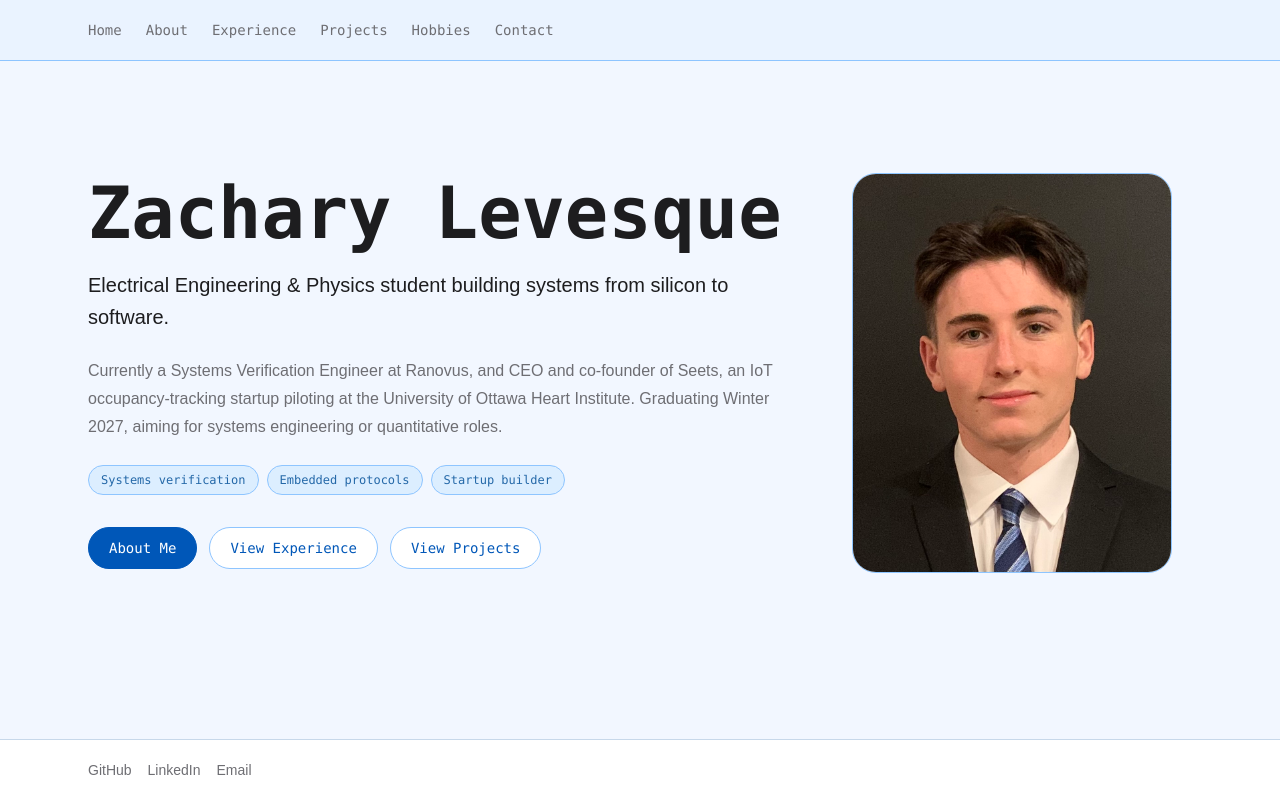
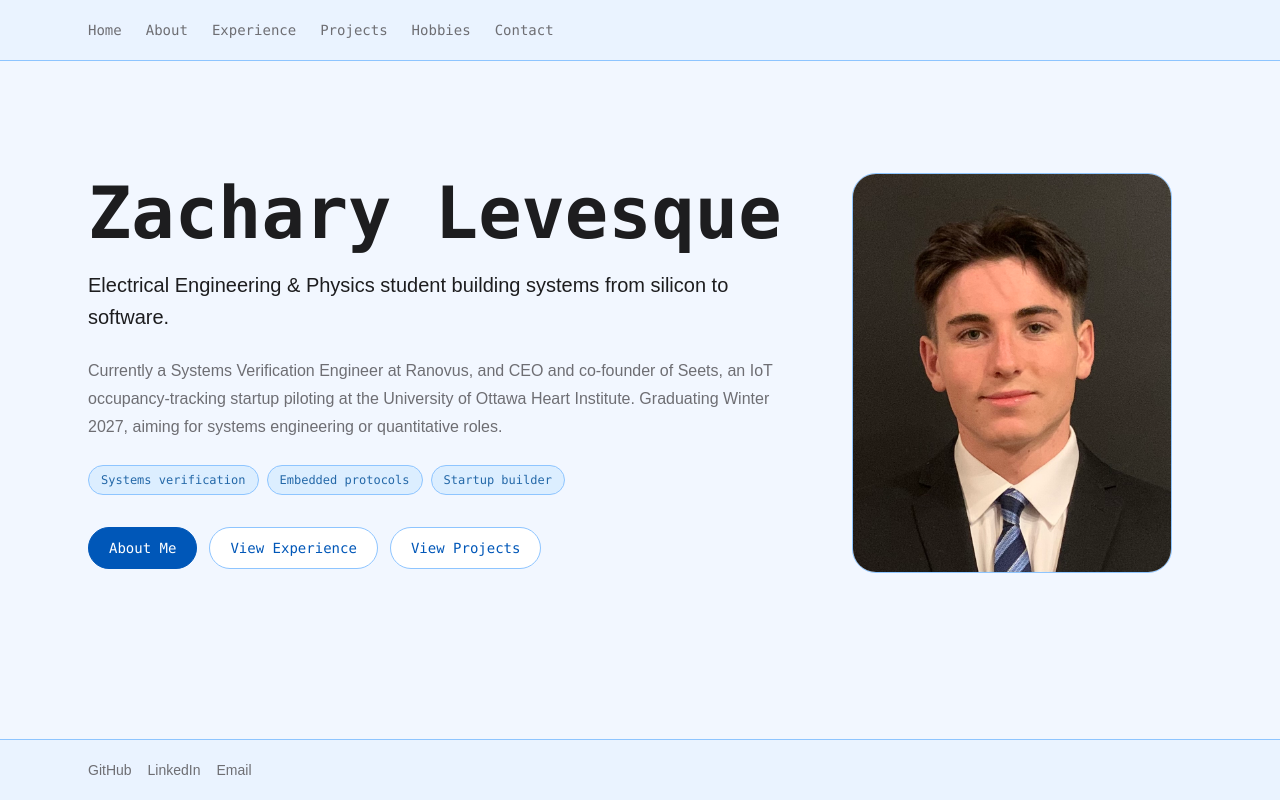
Before and after one commit to Zachary-Levesque/Portfolio, a Next.js app: page / in a window 1280 px wide. Built offline with nearby package versions, Linux system fonts and the light colour scheme.

Commit message:
Update footer.tsx

```diff
--- a/components/footer.tsx
+++ b/components/footer.tsx
@@ -6,7 +6,7 @@ const footerLinks = [
 
 export function Footer() {
   return (
-    <footer className="border-t border-border bg-surface">
+    <footer className="border-t border-accent-border bg-surface-blue">
       <div className="mx-auto flex w-full max-w-6xl flex-wrap items-center gap-4 px-6 py-5 text-sm text-muted">
         {footerLinks.map((link) => (
           <a
```
